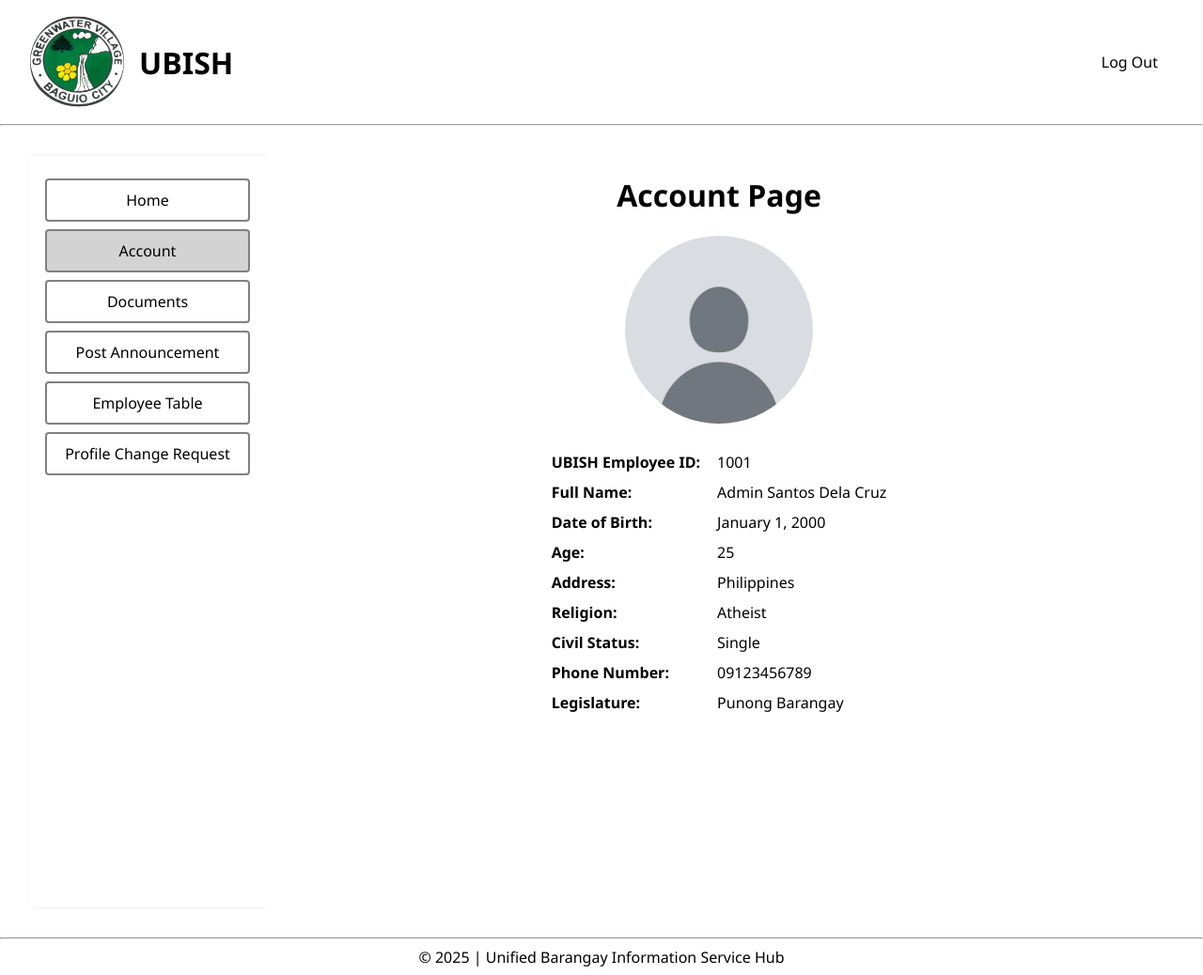
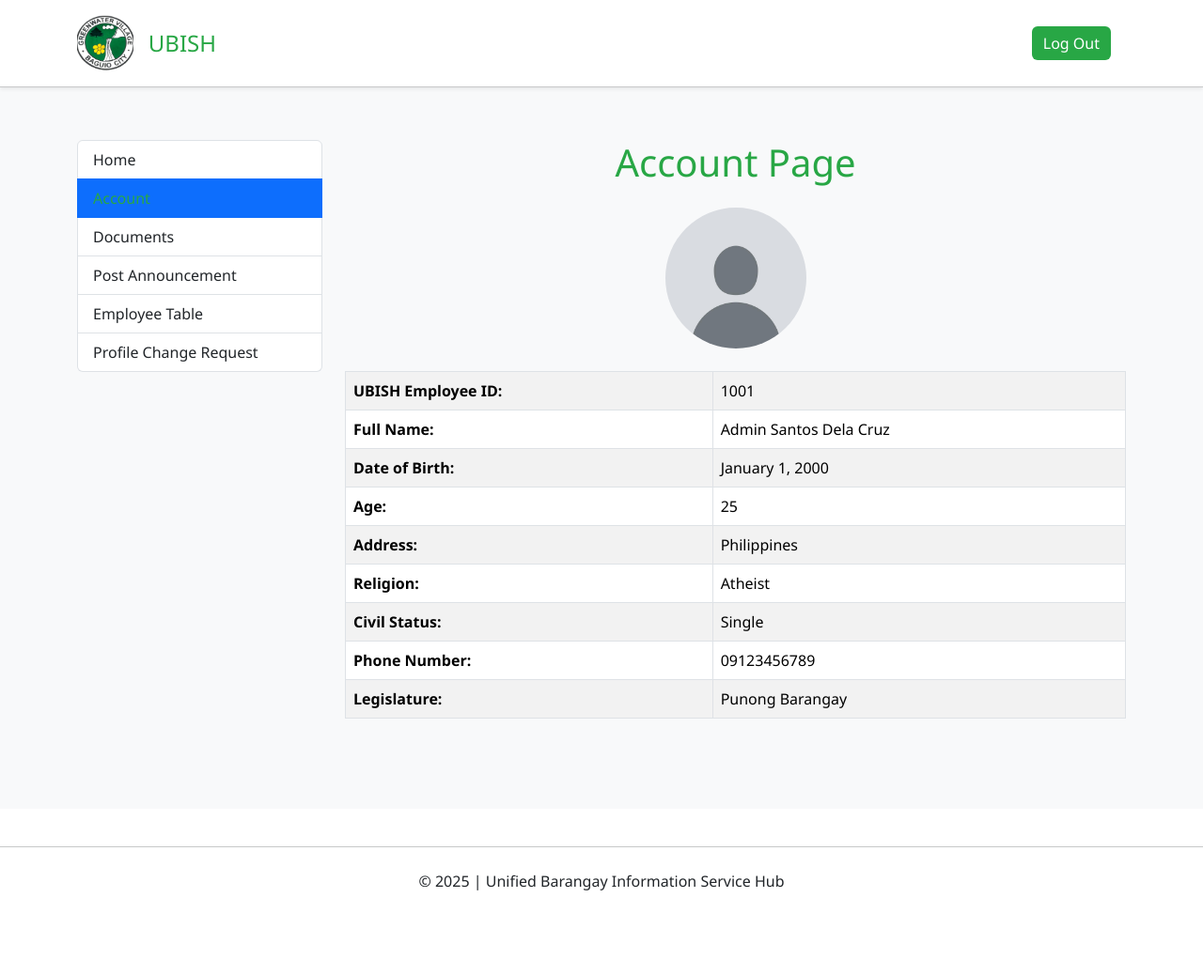
Before and after one commit to SzenInso/UBISH-BarangaySystem, a PHP site: page /pages/account.php in a window 1280 px wide. Shown: the whole page at 94% size. After the commit the page ends 948 px from the top, so only its background shows below. Run offline with PHP 8.4, Linux system fonts and the light colour scheme; a user stored in the database is signed in; data comes from the database, SQL or seed files in the repository.

Commit message:
Add files via upload

```diff
--- a/pages/account.php
+++ b/pages/account.php
@@ -6,84 +6,105 @@
 <head>
     <meta charset="UTF-8">
     <meta name="viewport" content="width=device-width, initial-scale=1.0">
+    <title>UBISH Dashboard | Account</title>
+    <link href="https://cdn.jsdelivr.net/npm/bootstrap@5.3.3/dist/css/bootstrap.min.css" rel="stylesheet">
     <link rel="stylesheet" href="../assets/css/style.css">
-    <title>UBISH Dashboard | Account</title>
+    <style>
+        img#employee-picture {
+            width: 150px;
+            height: 150px;
+            object-fit: cover;
+            border-radius: 50%;
+        }
+        table {
+            width: 100%;
+            margin-top: 20px;
+        }
+        table td {
+            padding: 10px;
+        }
+        .bg-green {
+            background-color: #28a745 !important;
+        }
+        .btn-green {
+            background-color: #28a745 !important;
+            color: white;
+        }
+        .nav-link-active {
+            color: #28a745 !important;
+        }
+        .text-green {
+            color: #28a745 !important;
+        }
+        .list-group-item-action:hover {
+            background-color: #218838;
+        }
+    </style>
 </head>
-<body>
-    <header>
-        <div class="navigation">
-            <div class="logo">
-                <img src="../assets/img/greenwater-village-logo.jpg" alt="Greenwater Village Logo">
-                <h1>UBISH</h1>
+<body class="bg-light">
+
+    <header class="bg-white shadow-sm mb-4">
+        <div class="container py-3 d-flex justify-content-between align-items-center">
+            <div class="d-flex align-items-center">
+                <img src="../assets/img/greenwater-village-logo.jpg" alt="Greenwater Village Logo" height="60">
+                <h1 class="h4 ms-3 mb-0 text-green">UBISH</h1>
             </div>
             <form method="POST">
                 <nav>
-                    <ul>
-                        <li>
-                            <button class="logout" style="cursor: pointer;" name="logout">Log Out</button>
+                    <ul class="nav">
+                        <li class="nav-item">
+                            <button class="btn btn-green logout" style="cursor: pointer;" name="logout">Log Out</button>
                         </li>
                     </ul>
                 </nav>
             </form>
         </div>
-        <hr>
+        <hr class="my-0">
     </header>
-    <main>
-        <div class="dashboard-main">
-            <div class="dashboard-sidebar">
-                <ul>
-                    <li><a href="../pages/dashboard.php">Home</a></li>
-                    <li class="active"><a href="../pages/account.php">Account</a></li>
+
+    <main class="container">
+        <div class="row">
+            <div class="col-md-3">
+                <div class="list-group">
+                    <a href="../pages/dashboard.php" class="list-group-item list-group-item-action">Home</a>
+                    <a href="../pages/account.php" class="list-group-item list-group-item-action active text-green">Account</a>
                     <?php
-                        // placeholder access control pages
                         if ($accessLevel >= 1) {
-                            echo '<li><a href="#">Documents</a></li>';
-                            echo '<li><a href="../pages/announcements.php">Post Announcement</a></li>';
+                            echo '<a href="#" class="list-group-item list-group-item-action">Documents</a>';
+                            echo '<a href="../pages/announcements.php" class="list-group-item list-group-item-action">Post Announcement</a>';
                         }
                         if ($accessLevel >= 2) {
-                            echo '<li><a href="../pages/employee_table.php">Employee Table</a></li>';
+                            echo '<a href="../pages/employee_table.php" class="list-group-item list-group-item-action">Employee Table</a>';
                         }
                         if ($accessLevel >= 3) {
-                            echo '<li><a href="#">Profile Change Request</a></li>';
+                            echo '<a href="#" class="list-group-item list-group-item-action">Profile Change Request</a>';
                         }
                     ?>
-                </ul>
                 </div>
-            <div class="dashboard-content">
-                <h1><center>Account Page</center></h1><br>
+            </div>
+            <div class="col-md-9">
+                <h1 class="text-center mb-4 text-green">Account Page</h1>
                 <?php
                     foreach ($empDetails as $row) {
                 ?>
+                    <div class="text-center">
                         <img id="employee-picture" src="<?php echo $row['picture']; ?>" alt="Employee Picture">
-                    <table>
+                    </div>
+                    <table class="table table-bordered table-striped mt-4">
                         <tr>
-                            <td>
-                                <strong>UBISH Employee ID: </strong>
-                            </td>
-                            <td>
-                                <?php echo $row['emp_id']; ?>
-                            </td>
+                            <td><strong>UBISH Employee ID:</strong></td>
+                            <td><?php echo $row['emp_id']; ?></td>
                         </tr>
                         <tr>
-                            <td>
-                                <strong>Full Name: </strong>
-                            </td>
-                            <td>
-                                <?php echo $row['first_name'] . ' ' . $row['middle_name'] . ' ' . $row['last_name']; ?>
-                            </td>
+                            <td><strong>Full Name:</strong></td>
+                            <td><?php echo $row['first_name'] . ' ' . $row['middle_name'] . ' ' . $row['last_name']; ?></td>
                         </tr>
                         <tr>
-                            <td>
-                                <strong>Date of Birth: </strong>
-                            </td>
-                            <td>
-                                <?php echo date('F j, Y', strtotime($row['date_of_birth'])); ?>
-                            </td>
+                            <td><strong>Date of Birth:</strong></td>
+                            <td><?php echo date('F j, Y', strtotime($row['date_of_birth'])); ?></td>
                         </tr>
                         <tr>
-                            <td>
-                                <strong>Age: </strong>
-                            </td>
+                            <td><strong>Age:</strong></td>
                             <td>
                                 <?php
                                     $birthDate = new DateTime($row['date_of_birth']);
@@ -94,44 +115,24 @@
                             </td>
                         </tr>
                         <tr>
-                            <td>
-                                <strong>Address: </strong>
-                            </td>
-                            <td>
-                                <?php echo $row['address'] ?>
-                            </td>
+                            <td><strong>Address:</strong></td>
+                            <td><?php echo $row['address'] ?></td>
                         </tr>
                         <tr>
-                            <td>
-                                <strong>Religion: </strong>
-                            </td>
-                            <td>
-                                <?php echo $row['religion'] ?>
-                            </td>
+                            <td><strong>Religion:</strong></td>
+                            <td><?php echo $row['religion'] ?></td>
                         </tr>
                         <tr>
-                            <td>
-                                <strong>Civil Status: </strong>
-                            </td>
-                            <td>
-                                <?php echo $row['civil_status'] ?>
-                            </td>
+                            <td><strong>Civil Status:</strong></td>
+                            <td><?php echo $row['civil_status'] ?></td>
                         </tr>
                         <tr>
-                            <td>
-                                <strong>Phone Number: </strong>
-                            </td>
-                            <td>
-                                <?php echo $row['phone_no'] ?>
-                            </td>
+                            <td><strong>Phone Number:</strong></td>
+                            <td><?php echo $row['phone_no'] ?></td>
                         </tr>
                         <tr>
-                            <td>
-                                <strong>Legislature: </strong>
-                            </td>
-                            <td>
-                                <?php echo $row['legislature'] ?>
-                            </td>
+                            <td><strong>Legislature:</strong></td>
+                            <td><?php echo $row['legislature'] ?></td>
                         </tr>
                     </table>
                 <?php
@@ -140,9 +141,12 @@
             </div>
         </div>
     </main>
-    <footer>
+
+    <footer class="bg-white py-4 text-center mt-5">
         <hr>
-        <p><?php echo "&copy; " . date('Y') . " | Unified Barangay Information Service Hub"; ?></p>
+        <p class="mb-0">&copy; <?php echo date('Y'); ?> | Unified Barangay Information Service Hub</p>
     </footer>
+
+    <script src="https://cdn.jsdelivr.net/npm/bootstrap@5.3.3/dist/js/bootstrap.bundle.min.js"></script>
 </body>
 </html>
```
Also changed, not shown: pages/announcements.php (+4 -18 lines), pages/disclosure.php (added, +77 -0 lines), pages/edit_announcement.php (added, +82 -0 lines), pages/graph.php (added, +49 -0 lines). Lines whose indentation alone changed are shown as unchanged.
